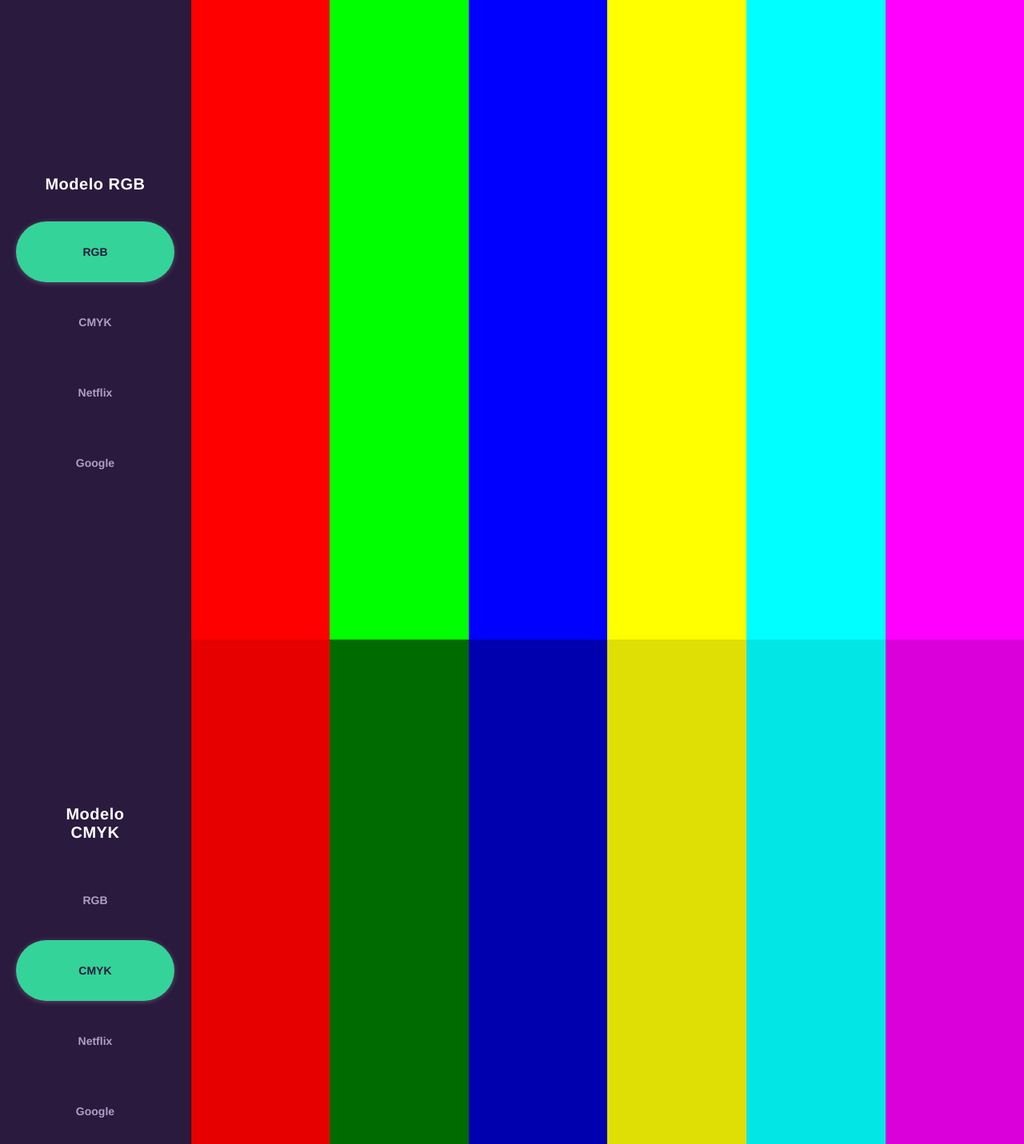
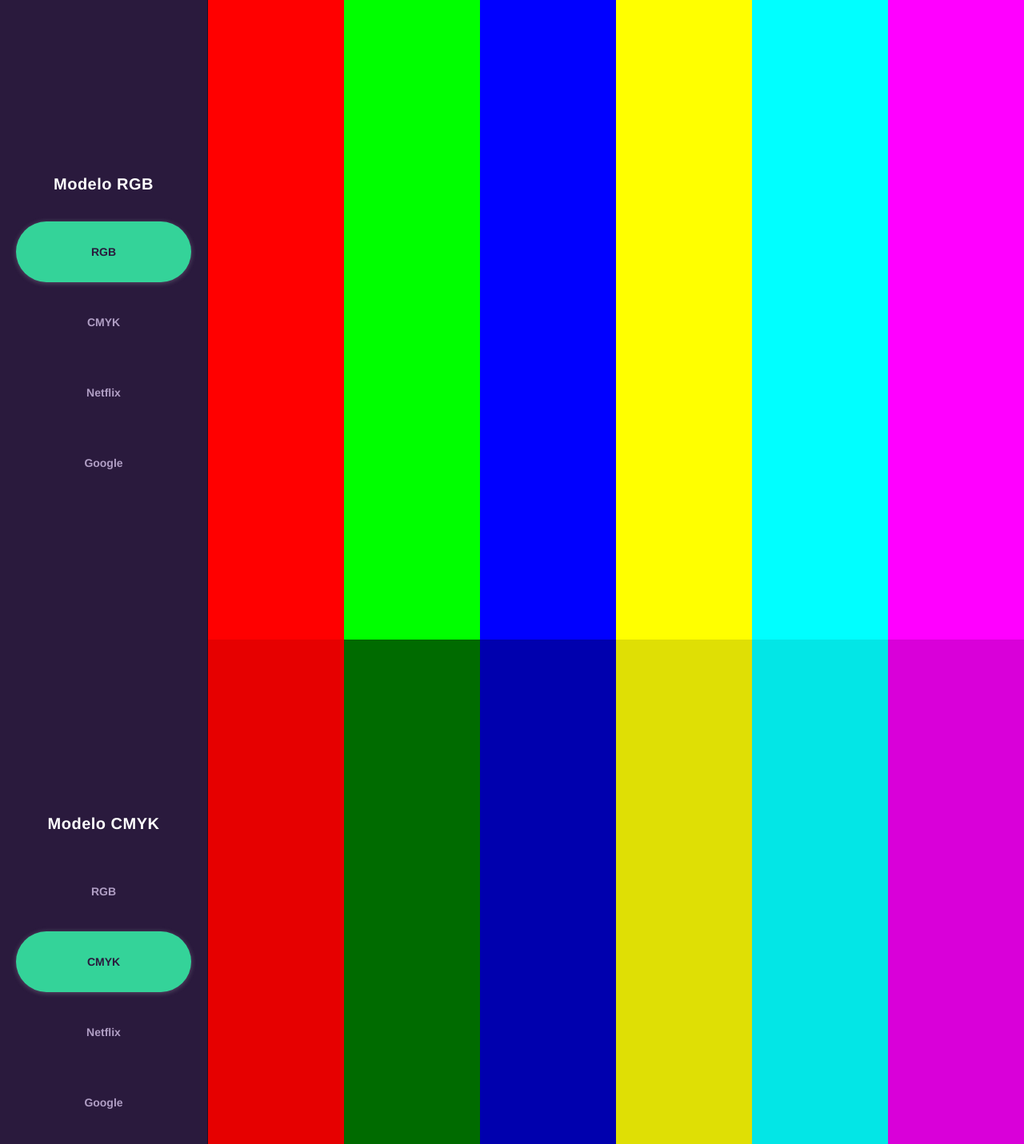
Before and after one commit to anacorrea-1/display_, a website: page modo_cores/modo-cores.html in a window 1280 px wide. Shown: the top 1431 px of the page at 80% size. Drawn offline with Linux system fonts and the light colour scheme.

Commit message:
ADD: organizando o codigo

```diff
--- a/modo_cores/css/global.css
+++ b/modo_cores/css/global.css
@@ -93,64 +93,28 @@
 
 /* RGB */
 
-.color-section__bar--rgb-1{
-background-color: var(--color-rgb-1);
-width: 15%;
-}
+.color-section__bar--rgb-1 {background-color: var(--color-rgb-1);}
 
-.color-section__bar--rgb-2{
-background-color: var(--color-rgb-2);
-width: 15%;
-}
+.color-section__bar--rgb-2 {background-color: var(--color-rgb-2);}
 
-.color-section__bar--rgb-3{
-background-color: var(--color-rgb-3);
-width: 15%;
-}
+.color-section__bar--rgb-3 {background-color: var(--color-rgb-3);}
 
-.color-section__bar--rgb-4{
-background-color: var(--color-rgb-4);
-width: 15%;
-}
+.color-section__bar--rgb-4 {background-color: var(--color-rgb-4);}
 
-.color-section__bar--rgb-5{
-background-color: var(--color-rgb-5);
-width: 15%;
-}
+.color-section__bar--rgb-5 {background-color: var(--color-rgb-5);}
 
-.color-section__bar--rgb-6{
-background-color: var(--color-rgb-6);
-width: 15%;
-}
+.color-section__bar--rgb-6 {background-color: var(--color-rgb-6);}
 
 /* CMYK */
 
-.color-section__bar--cmyk-1{
-    background-color: var(--color-cmyk-1);
-    width: 15%;
-}
+.color-section__bar--cmyk-1 {background-color: var(--color-cmyk-1);}
 
-.color-section__bar--cmyk-2{
-    background-color: var(--color-cmyk-2);
-    width: 15%;
-}
+.color-section__bar--cmyk-2 {background-color: var(--color-cmyk-2);}
 
-.color-section__bar--cmyk-3{
-    background-color: var(--color-cmyk-3);
-    width: 15%;
-}
+.color-section__bar--cmyk-3 {background-color: var(--color-cmyk-3);}
 
-.color-section__bar--cmyk-4{
-    background-color: var(--color-cmyk-4);
-    width: 15%;
-}
+.color-section__bar--cmyk-4 {background-color: var(--color-cmyk-4);}
 
-.color-section__bar--cmyk-5{
-    background-color: var(--color-cmyk-5);
-    width: 15%;
-}
+.color-section__bar--cmyk-5 {background-color: var(--color-cmyk-5);}
 
-.color-section__bar--cmyk-6{
-    background-color: var(--color-cmyk-6);
-    width: 15%;
-}
+.color-section__bar--cmyk-6 {background-color: var(--color-cmyk-6);}
```
